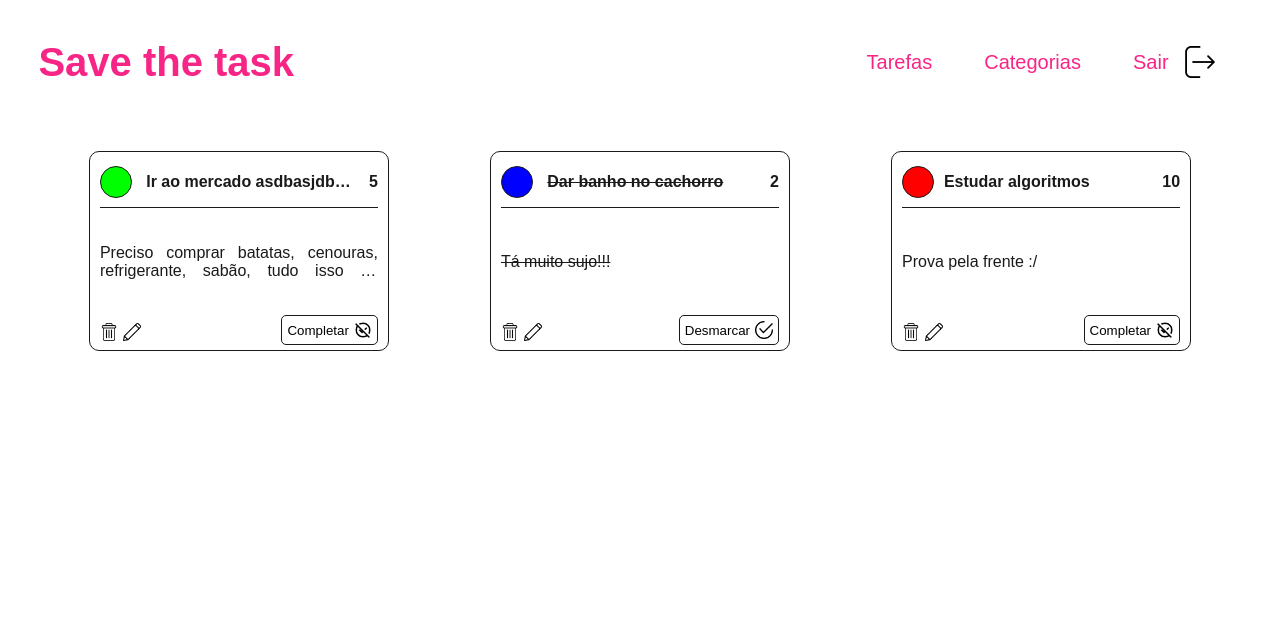
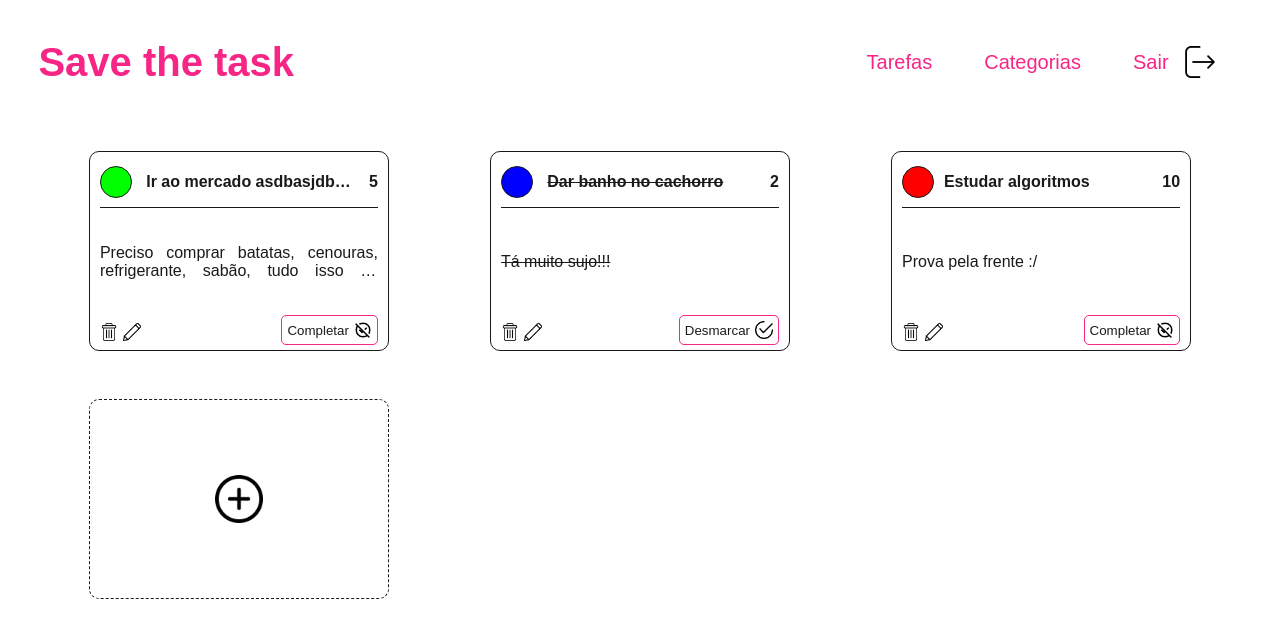
Before and after one commit to VitorBisterso/save-the-task, a React (Create React App) app: page / in a window 1280 px wide. Shown: the top 638 px of the page. Built offline with nearby package versions, Linux system fonts and the light colour scheme; data requests are answered from the project's data file.

Commit message:
Add AddCardButton component

```diff
--- /dev/null
+++ b/src/components/AddCardButton/index.jsx
@@ -0,0 +1,34 @@
+import React from 'react';
+import PropTypes from 'prop-types';
+
+import plusIcon from '../../assets/img/add.png';
+
+import { Container, PlusIcon } from './styles';
+
+function AddCardButton({ onClick, width, height, iconSize }) {
+    return (
+        <Container
+            onClick={onClick}
+            width={width}
+            height={height}
+            iconSize={iconSize * 1.33}
+        >
+            <PlusIcon src={plusIcon} iconSize={iconSize} />
+        </Container>
+    );
+}
+
+AddCardButton.propTypes = {
+    onClick: PropTypes.func.isRequired,
+    width: PropTypes.string,
+    height: PropTypes.string,
+    iconSize: PropTypes.number,
+};
+
+AddCardButton.defaultProps = {
+    width: '300px',
+    height: '200px',
+    iconSize: 48,
+};
+
+export default AddCardButton;
--- /dev/null
+++ b/src/components/AddCardButton/styles.js
@@ -0,0 +1,21 @@
+import styled from 'styled-components';
+
+export const Container = styled.div`
+    width: ${props => props.width};
+    height: ${props => props.height};
+    border: 1px dashed var(--COLOR-BLACK);
+    border-radius: 10px;
+    display: flex;
+    justify-content: center;
+    align-items: center;
+    cursor: pointer;
+
+    &:hover > img {
+        width: ${props => `${props.iconSize}px`};
+    }
+`;
+
+export const PlusIcon = styled.img`
+    transition: all 0.2s linear;
+    width: ${props => `${props.iconSize}px`};
+`;
--- a/src/components/TaskCard/index.jsx
+++ b/src/components/TaskCard/index.jsx
@@ -25,12 +25,12 @@ function TaskCard({ titulo, descricao, prioridade, categoria, completada }) {
         completada ? (
             <Button>
                 Desmarcar
-                <Icon src={checkIcon} />
+                <img alt="check" src={checkIcon} />
             </Button>
         ) : (
             <Button>
                 Completar
-                <Icon src={uncheckIcon} />
+                <img alt="uncheck" src={uncheckIcon} />
             </Button>
         );
 
--- a/src/components/TaskCard/styles.js
+++ b/src/components/TaskCard/styles.js
@@ -8,8 +8,8 @@ export const Container = styled.div`
     border: 1px solid var(--COLOR-BLACK);
     border-radius: 10px;
     padding: 5px 10px;
-    width: 300px;
-    height: 200px;
+    width: var(--CARD-WIDTH);
+    height: var(--CARD-HEIGHT);
 `;
 
 export const Header = styled.div`
@@ -55,9 +55,14 @@ export const Footer = styled.div`
 export const Icon = styled.img`
     cursor: pointer;
     width: 18px;
+    transition: all 0.2s linear;
 
     &:last-child {
         margin-left: 5px;
+    }
+
+    &:hover {
+        width: 24px;
     }
 `;
 
@@ -66,13 +71,22 @@ export const Button = styled.button`
     flex-direction: row;
     justify-content: space-between;
     align-items: center;
-    border: 1px solid var(--COLOR-BLACK);
+    border: 1px solid var(--COLOR-PINK);
     border-radius: 5px;
     padding: 5px;
     background-color: transparent;
     cursor: pointer;
+    background-color: var(--COLOR-WHITE);
+    color: var(--COLOR-BLACK);
+    transition: all 0.2s linear;
+
+    &:hover {
+        background-color: var(--COLOR-PINK);
+        color: var(--COLOR-WHITE);
+    }
 
     img {
+        width: 18px;
         margin-left: 5px;
     }
 `;
--- a/src/index.css
+++ b/src/index.css
@@ -16,6 +16,9 @@
     --TEXT-REGULAR: 16px;
     --TEXT-SMALL: 12px;
     --TEXT-SMALLEST: 5px;
+
+    --CARD-WIDTH: 300px;
+    --CARD-HEIGHT: 200px;
 }
 
 @import url('https://fonts.googleapis.com/css2?family=Nunito:wght@300;400;700&display=swap');
--- a/src/pages/TasksDashboard/index.jsx
+++ b/src/pages/TasksDashboard/index.jsx
@@ -6,6 +6,7 @@ import TasksApi from '../../redux/api/tasks';
 import TaskCard from '../../components/TaskCard';
 
 import { Container } from './styles';
+import AddCardButton from '../../components/AddCardButton';
 
 function TasksDashboard() {
     const dispatch = useDispatch();
@@ -32,7 +33,12 @@ function TasksDashboard() {
             ))
         );
 
-    return <Container>{renderTasksList()}</Container>;
+    return (
+        <Container>
+            {renderTasksList()}
+            <AddCardButton onClick={() => undefined} />
+        </Container>
+    );
 }
 
 export default TasksDashboard;
```
